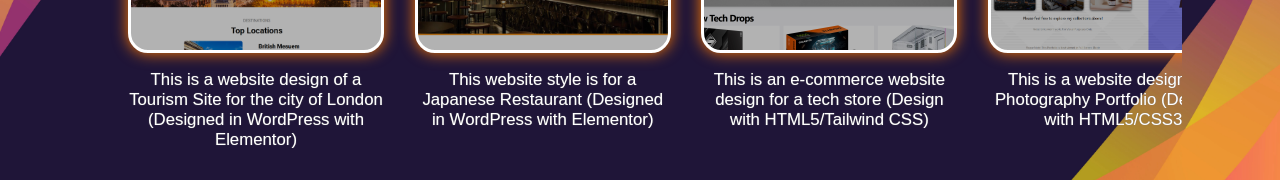
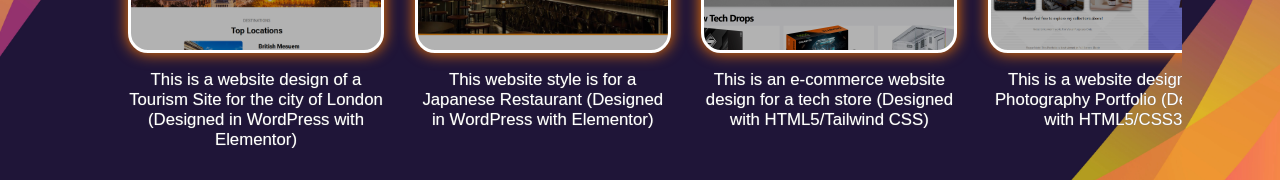
Before and after one commit to lseti1/portfolio-527386, a React (Create React App) app: page / in a window 1280 px wide. Both pictures are taken after a click on the element "Designs". Shown: the part 417-597 px from the top of the page. Built offline with nearby package versions, Linux system fonts and the light colour scheme.

Commit message:
Content: Minor text update for E-commerce web design

```diff
--- a/src/App.js
+++ b/src/App.js
@@ -153,7 +153,7 @@ function App() {
                 <p className="imageTextOverlay">E-commerce store</p>
               </button>
             </a>
-            <p>This is an e-commerce website design for a tech store (Design with HTML5/Tailwind CSS)</p>
+            <p>This is an e-commerce website design for a tech store (Designed with HTML5/Tailwind CSS)</p>
           </div>
 
           <div className ="individualAppContainers">
```
